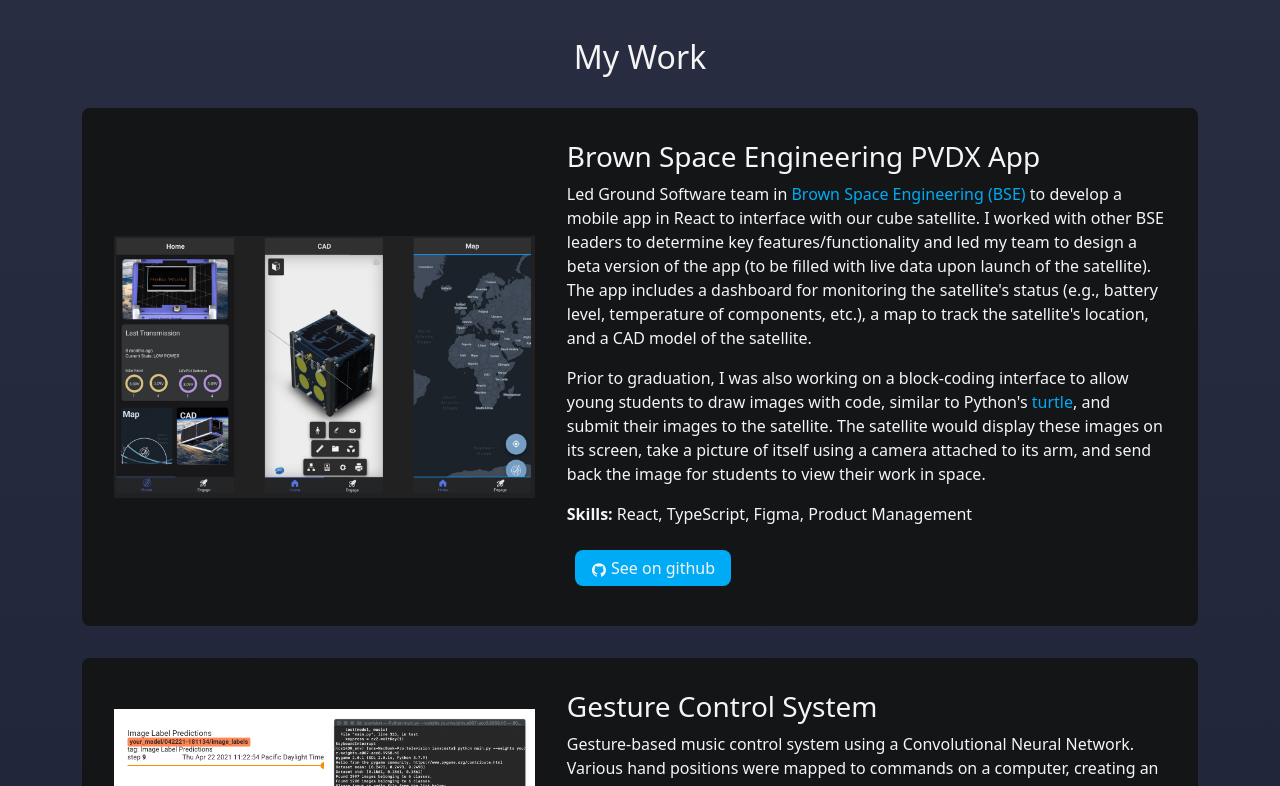
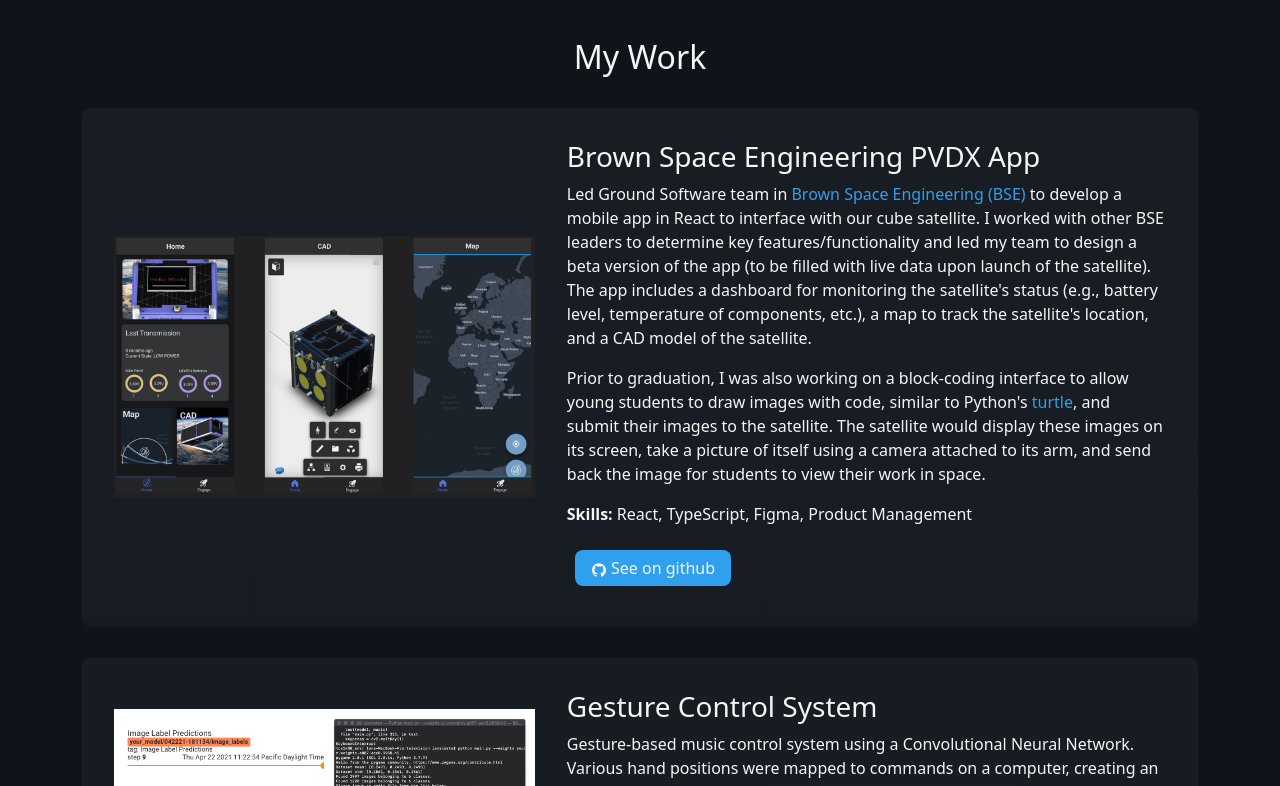
Before and after one commit to sophiatu2/sophiatu2.github.io, a React (Create React App) app: page /projects in a window 1280 px wide. Shown: the part 1034-1820 px from the top of the page. Built offline with nearby package versions, Linux system fonts and the light colour scheme.

Commit message:
Color adjustments

```diff
--- a/src/App.css
+++ b/src/App.css
@@ -239,7 +239,7 @@
 /* Footer */
 
 .footer {
-  background-color: var(--black);
+  background-color: var(--footer);
   bottom: 0;
   padding: 0.5rem 0;
 }
@@ -419,7 +419,7 @@
   display: flex;
   align-items: center;
   text-align: left;
-  background-color: var(--black);
+  background-color: var(--card);
   border-radius: 8px;
   transition: box-shadow 0.5s ease-out;
   overflow: hidden;
@@ -615,7 +615,7 @@
   top: -2rem; /* Same as padding so it connects to the item before and after it */
   bottom: -2rem; /* Same as padding so it connects to the item before and after it */
   width: 4px;
-  background-color: var(--highlight);
+  background-color: var(--pop);
 }
 
 .timeline-item:first-child::before {
@@ -635,13 +635,13 @@
   top: 50%;
   height: 4px;
   width: 5%;
-  background-color: var(--highlight);
+  background-color: var(--pop);
 }
 
 .timeline-content {
   display: flex;
   align-items: center;
-  background-color: var(--black);
+  background-color: var(--card);
   border-radius: 8px;
   padding: 1rem;
   position: relative;
--- a/src/index.css
+++ b/src/index.css
@@ -1,10 +1,11 @@
 :root {
-  --bg: #30364d;
-  --darkbg: #131525;
-  --navbar: #131516;
-  --black: #131516;
+  --bg: #10141c;
+  --darkbg: #0d1117;
+  --navbar: #10141c;
+  --footer: #0b0b0d;
+  --card: rgba(255, 255, 255, 0.04);
   --highlight: #70d4ff;
-  --pop: #00abf5;
+  --pop: #2f9fee;
   --text: #f5f5f5;
   --shadow: rgba(0, 0, 0, 0.2);
 }
```
